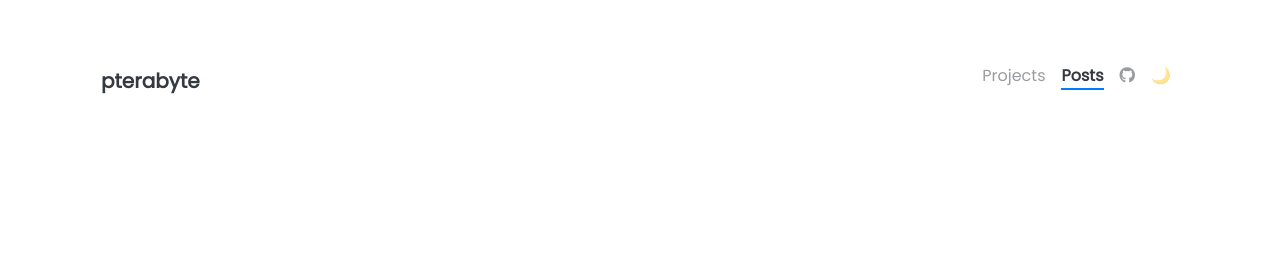
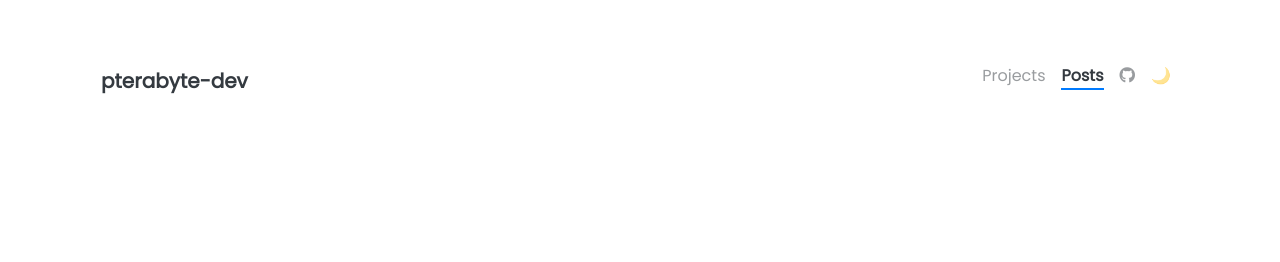
Before and after one commit to pterabyte-dev/pterabyte-dev.github.io, a Jekyll site: the page built from pages/tags.html, in a window 1280 px wide. Shown: the top 262 px of the page. Built offline with Jekyll 4.4.1, drawn with Linux system fonts in a browser that asks for light colours.

Commit message:
Update _config.yml

```diff
--- a/_config.yml
+++ b/_config.yml
@@ -1,5 +1,5 @@
 ### Site Settings ###
-title               : pterabyte
+title               : pterabyte-dev
 description         : >-
                       Documentation for my homelab setup, use
                       cases, and testing with docker on TrueNAS,
```
